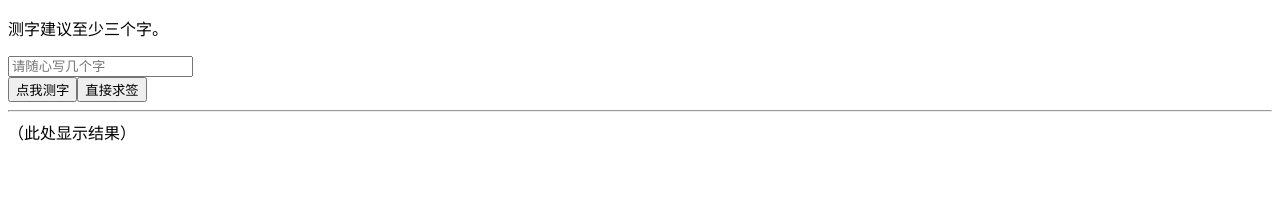
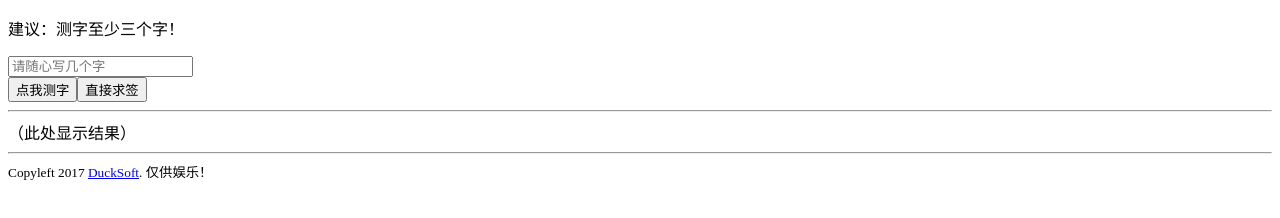
Before and after one commit to DuckSoft/zhuge-shenqian, a plain HTML site: page index.html in a window 1280 px wide. Drawn offline with Linux system fonts and the light colour scheme.

Commit message:
tweaking and copyleft

```diff
--- a/index.html
+++ b/index.html
@@ -7,13 +7,15 @@
 </head>
 <body>
 <div id="app">
-    <p>测字建议至少三个字。</p>
+    <p>建议：测字至少三个字！</p>
     <input id="words" placeholder="请随心写几个字" maxlength="32" minlength="3" /><br/>
     <input type="button" value="点我测字" onclick="goQian();"/><input type="button" value="直接求签" onclick="goQiu();"/>
     <hr/>
     <span id="result">
         （此处显示结果）
     </span>
+    <hr/>
+    <small>Copyleft 2017 <a href="https://github.com/DuckSoft/">DuckSoft</a>. 仅供娱乐！</small>
 </div>
 </body>
 </html>
```
